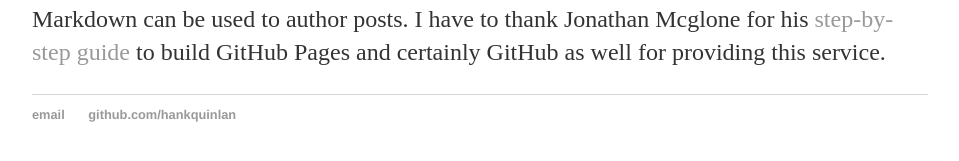
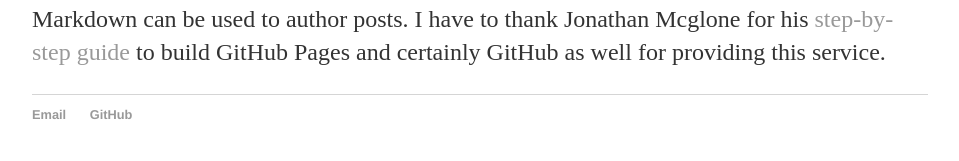
Before and after one commit to VRSoorya/vr_soorya.github.io, a Jekyll site: the page built from _posts/2019-10-05-site-launch.md, in a window 1280 px wide. Shown: the part 341-502 px from the top of the page, without its empty margins (160-1119 px from the left). Built offline with Jekyll 4.4.1, drawn with Linux system fonts in a browser that asks for light colours.

Commit message:
Update default.html

```diff
--- a/_layouts/default.html
+++ b/_layouts/default.html
@@ -21,8 +21,8 @@
 			</div><!-- /.container -->
 			<footer>
 	    		<ul>
-	        		<li><a href="mailto:hankquinlanhub@gmail.com">email</a></li>
-	        		<li><a href="https://github.com/hankquinlan">github.com/hankquinlan</a></li>
+	        		<li><a href="mailto:v.r.soorya.108@gmail.com">Email</a></li>
+	        		<li><a href="https://github.com/VRSoorya">GitHub</a></li>
 				</ul>
 			</footer>
 		</body>
```
